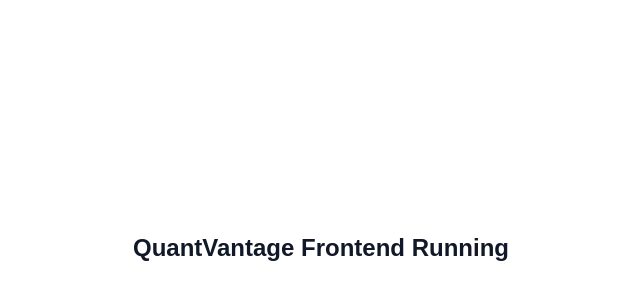
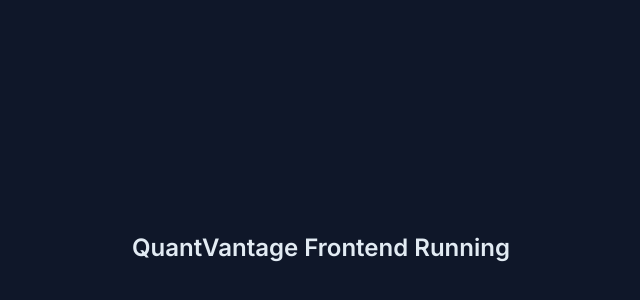
Before and after one commit to fylexcon/quantvantage-ai, a Next.js app in the folder apps/web/: page / in a window 1280 px wide. Shown: the part 152-452 px from the top of the page, without its empty margins (319-959 px from the left). Built offline with nearby package versions, Linux system fonts and the light colour scheme.

Commit message:
feat(web): configure dark financial theme, hsl design tokens, and inter font

```diff
--- a/apps/web/app/globals.css
+++ b/apps/web/app/globals.css
@@ -3,9 +3,7 @@
 @tailwind utilities;
 
 :root {
-  color-scheme: light;
-  --background: #ffffff;
-  --foreground: #111827;
+  color-scheme: dark;
 }
 
 * {
@@ -18,8 +16,80 @@ body {
   margin: 0;
 }
 
-body {
-  background: var(--background);
-  color: var(--foreground);
-  font-family: Arial, Helvetica, sans-serif;
+@layer base {
+  /* ── Dark-mode financial terminal palette ── */
+  :root {
+    --background: 222 47% 11%;
+    --foreground: 210 40% 92%;
+    --card: 222 47% 14%;
+    --card-foreground: 210 40% 92%;
+    --popover: 222 47% 14%;
+    --popover-foreground: 210 40% 92%;
+    --primary: 160 84% 39%;
+    --primary-foreground: 222 47% 11%;
+    --secondary: 217 33% 17%;
+    --secondary-foreground: 210 40% 92%;
+    --muted: 217 33% 17%;
+    --muted-foreground: 215 20% 55%;
+    --accent: 217 33% 17%;
+    --accent-foreground: 210 40% 92%;
+    --destructive: 0 84% 60%;
+    --destructive-foreground: 0 0% 98%;
+    --border: 217 33% 18%;
+    --input: 217 33% 18%;
+    --ring: 160 84% 39%;
+    --radius: 0.75rem;
+  }
+
+  * {
+    border-color: hsl(var(--border));
+  }
+
+  body {
+    background-color: hsl(var(--background));
+    color: hsl(var(--foreground));
+    font-feature-settings: "rlig" 1, "calt" 1;
+  }
 }
+
+/* ── Glassmorphism card utility ── */
+@layer components {
+  .card-glass {
+    @apply rounded-2xl p-6 shadow-xl transition-all duration-300;
+    border: 1px solid rgba(255, 255, 255, 0.06);
+    background: rgba(255, 255, 255, 0.03);
+    backdrop-filter: blur(24px);
+    -webkit-backdrop-filter: blur(24px);
+    box-shadow: 0 10px 30px rgba(0, 0, 0, 0.1);
+  }
+
+  .card-glass:hover {
+    border-color: rgba(255, 255, 255, 0.1);
+    background: rgba(255, 255, 255, 0.05);
+    box-shadow: 0 20px 50px rgba(0, 0, 0, 0.2);
+  }
+}
+
+/* ── Animations ── */
+@layer utilities {
+  @keyframes fade-in {
+    from {
+      opacity: 0;
+      transform: translateY(8px);
+    }
+    to {
+      opacity: 1;
+      transform: translateY(0);
+    }
+  }
+
+  .animate-fade-in {
+    animation: fade-in 0.5s ease-out both;
+  }
+
+  /* Staggered entrance for grid children */
+  .stagger > *:nth-child(1) { animation-delay: 0ms; }
+  .stagger > *:nth-child(2) { animation-delay: 100ms; }
+  .stagger > *:nth-child(3) { animation-delay: 200ms; }
+  .stagger > *:nth-child(4) { animation-delay: 300ms; }
+}
--- a/apps/web/app/layout.tsx
+++ b/apps/web/app/layout.tsx
@@ -1,16 +1,29 @@
 import type { Metadata } from "next";
 import type { ReactNode } from "react";
+import { Inter } from "next/font/google";
+import { cn } from "@/lib/utils";
 import "./globals.css";
 
+const inter = Inter({
+  subsets: ["latin"],
+  variable: "--font-sans",
+  display: "swap",
+});
+
 export const metadata: Metadata = {
-  title: "QuantVantage",
-  description: "AI-powered financial forecasting platform.",
+  title: "QuantVantage AI — Financial Intelligence Dashboard",
+  description:
+    "Real-time AI-powered sentiment analysis and PyTorch price forecasting for equities and crypto.",
 };
 
-export default function RootLayout({ children }: Readonly<{ children: ReactNode }>) {
+export default function RootLayout({
+  children,
+}: Readonly<{ children: ReactNode }>) {
   return (
-    <html lang="en">
-      <body>{children}</body>
+    <html lang="en" className={cn("dark font-sans antialiased", inter.variable)}>
+      <body className="min-h-screen bg-background text-foreground">
+        {children}
+      </body>
     </html>
   );
 }
--- a/apps/web/tailwind.config.ts
+++ b/apps/web/tailwind.config.ts
@@ -1,11 +1,81 @@
 import type { Config } from "tailwindcss";
 
 const config: Config = {
-  content: ["./app/**/*.{js,ts,jsx,tsx,mdx}", "./components/**/*.{js,ts,jsx,tsx,mdx}"],
+  darkMode: "class",
+  content: [
+    "./app/**/*.{js,ts,jsx,tsx,mdx}",
+    "./components/**/*.{js,ts,jsx,tsx,mdx}",
+    "./lib/**/*.{js,ts,jsx,tsx,mdx}",
+  ],
   theme: {
-    extend: {},
+    container: {
+      center: true,
+      padding: "2rem",
+      screens: {
+        "2xl": "1400px",
+      },
+    },
+    extend: {
+      fontFamily: {
+        sans: ["var(--font-sans)", "Inter", "system-ui", "sans-serif"],
+      },
+      colors: {
+        border: "hsl(var(--border))",
+        input: "hsl(var(--input))",
+        ring: "hsl(var(--ring))",
+        background: "hsl(var(--background))",
+        foreground: "hsl(var(--foreground))",
+        primary: {
+          DEFAULT: "hsl(var(--primary))",
+          foreground: "hsl(var(--primary-foreground))",
+        },
+        secondary: {
+          DEFAULT: "hsl(var(--secondary))",
+          foreground: "hsl(var(--secondary-foreground))",
+        },
+        destructive: {
+          DEFAULT: "hsl(var(--destructive))",
+          foreground: "hsl(var(--destructive-foreground))",
+        },
+        muted: {
+          DEFAULT: "hsl(var(--muted))",
+          foreground: "hsl(var(--muted-foreground))",
+        },
+        accent: {
+          DEFAULT: "hsl(var(--accent))",
+          foreground: "hsl(var(--accent-foreground))",
+        },
+        popover: {
+          DEFAULT: "hsl(var(--popover))",
+          foreground: "hsl(var(--popover-foreground))",
+        },
+        card: {
+          DEFAULT: "hsl(var(--card))",
+          foreground: "hsl(var(--card-foreground))",
+        },
+      },
+      borderRadius: {
+        lg: "var(--radius)",
+        md: "calc(var(--radius) - 2px)",
+        sm: "calc(var(--radius) - 4px)",
+      },
+      keyframes: {
+        "accordion-down": {
+          from: { height: "0" },
+          to: { height: "var(--radix-accordion-content-height)" },
+        },
+        "accordion-up": {
+          from: { height: "var(--radix-accordion-content-height)" },
+          to: { height: "0" },
+        },
+      },
+      animation: {
+        "accordion-down": "accordion-down 0.2s ease-out",
+        "accordion-up": "accordion-up 0.2s ease-out",
+      },
+    },
   },
-  plugins: [],
+  plugins: [require("tailwindcss-animate")],
 };
 
 export default config;
```
